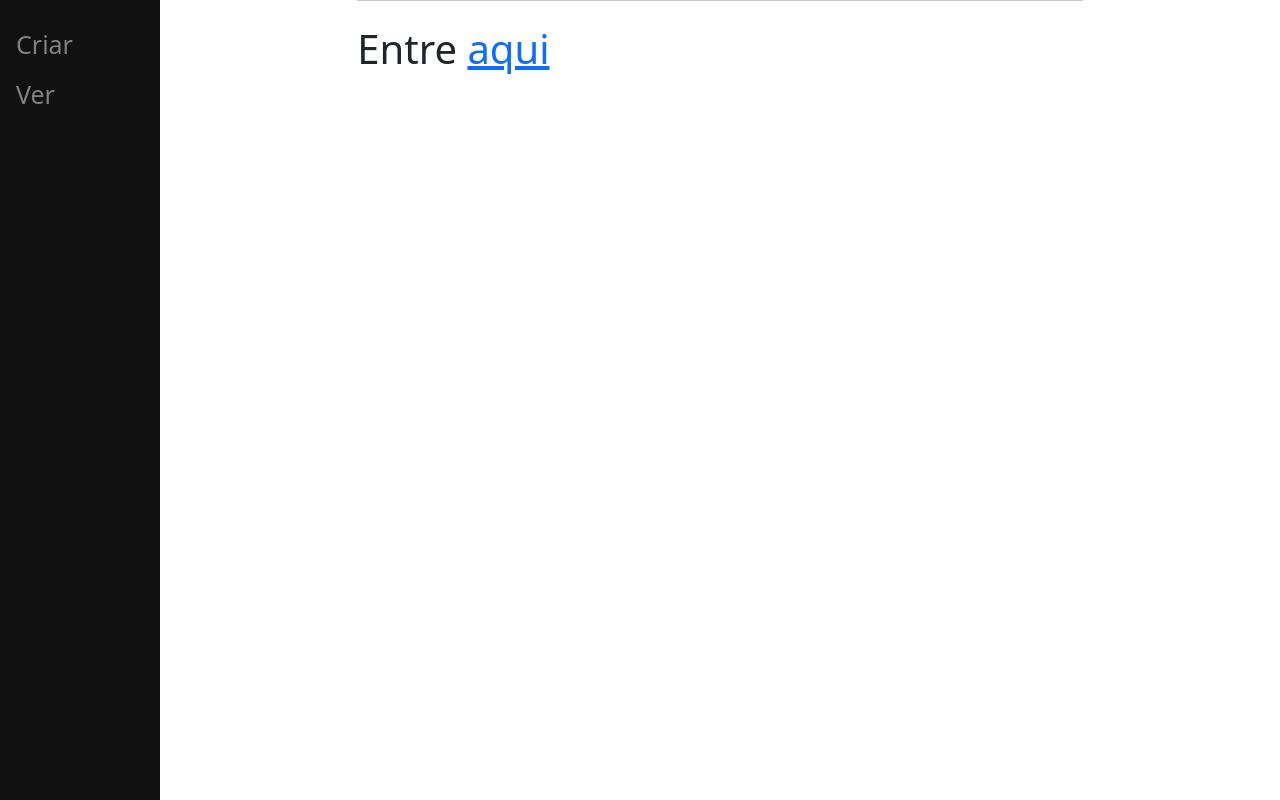
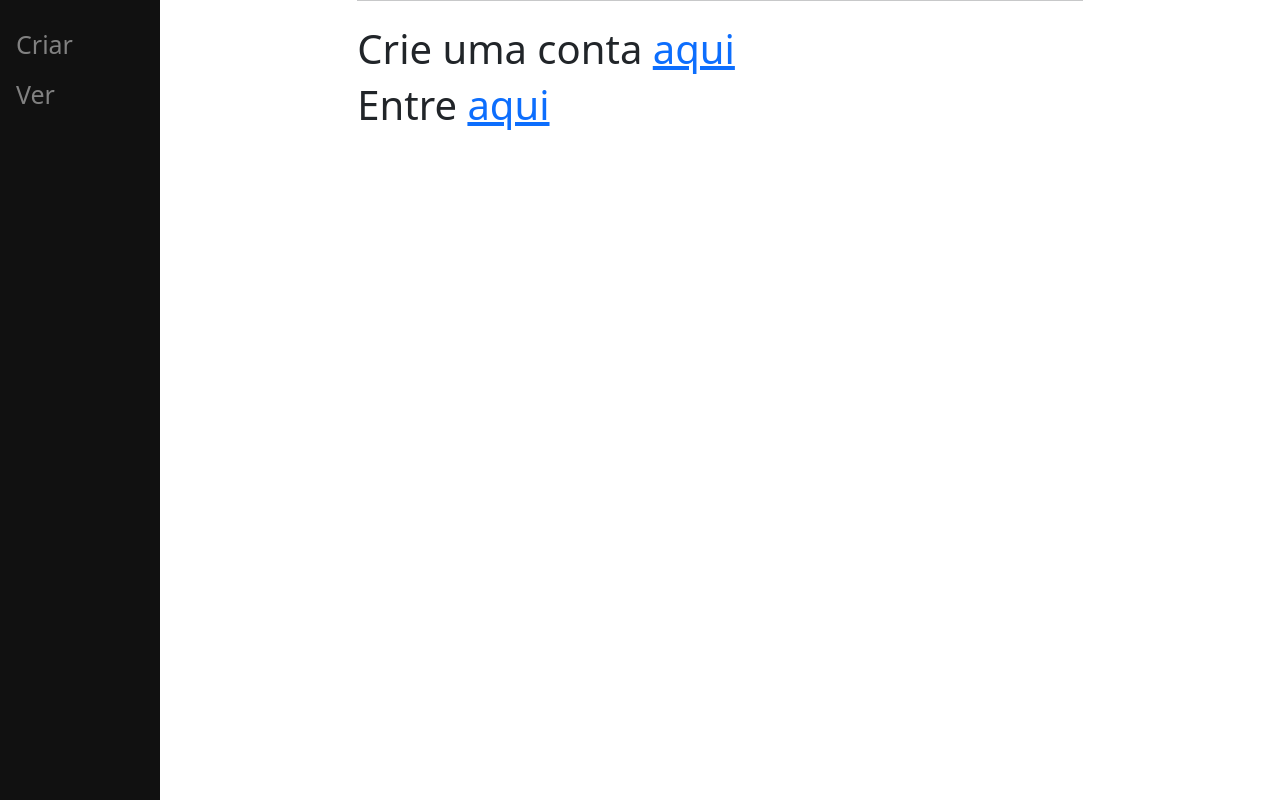
Before and after one commit to Danilo-Xaxa/estudos_django, a Django app: page / in a window 1280 px wide. Run offline with Django 3.2, Linux system fonts and the light colour scheme; some libraries are stand-ins or nearby versions.

Commit message:
adicionando o "crie uma conta aqui"

```diff
--- a/meu_projeto/principal/templates/principal/layout.html
+++ b/meu_projeto/principal/templates/principal/layout.html
@@ -26,6 +26,7 @@
 					{% block corpo %}
 					{% endblock %}
 				{% else %}
+					<h1>Crie uma conta <a href="/register">aqui</a></h1>
 					<h1>Entre <a href="/login">aqui</a></h1>
 				{% endif %}
 			</div>
```
Also changed, not shown: meu_projeto/db.sqlite3.
